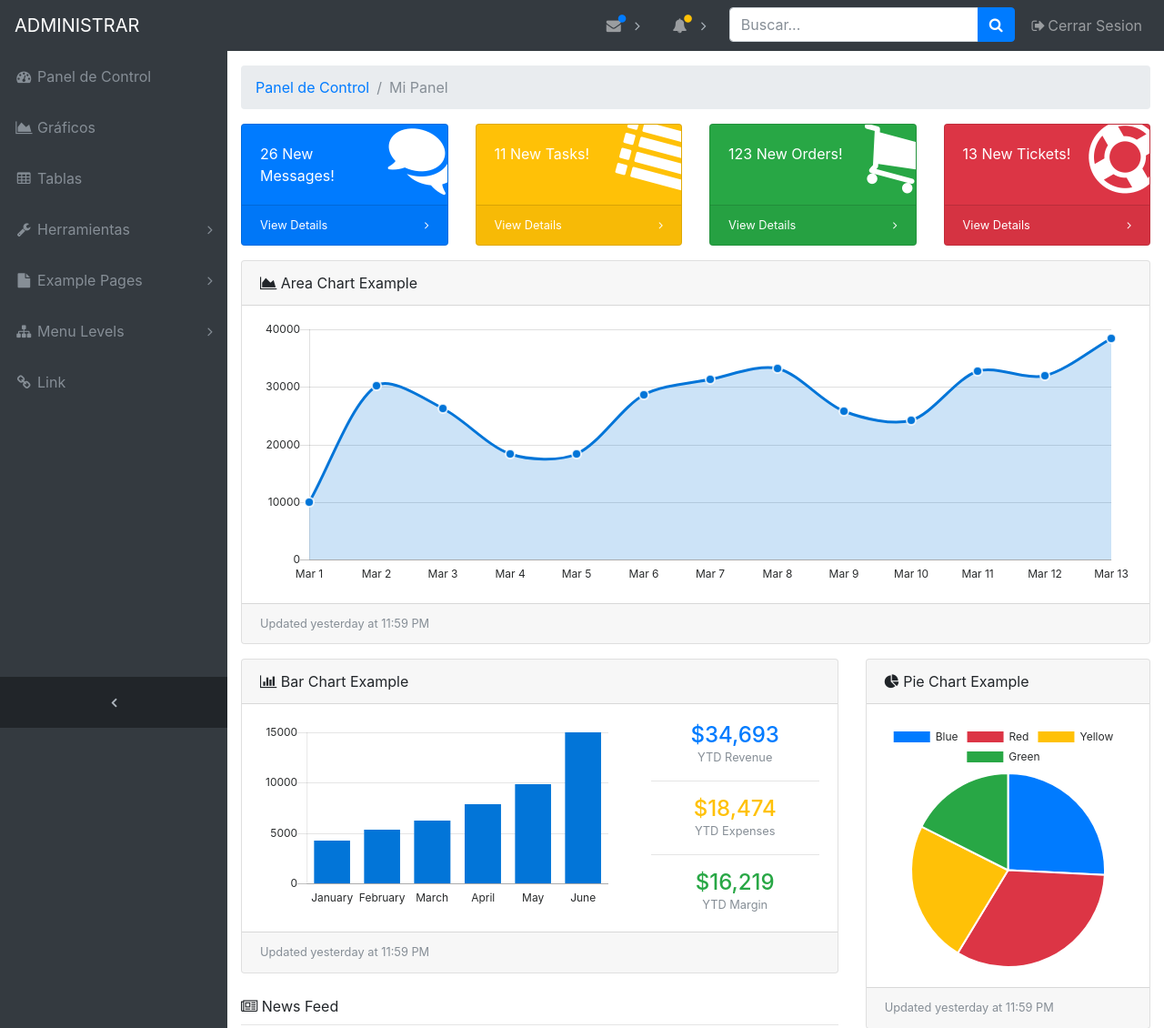
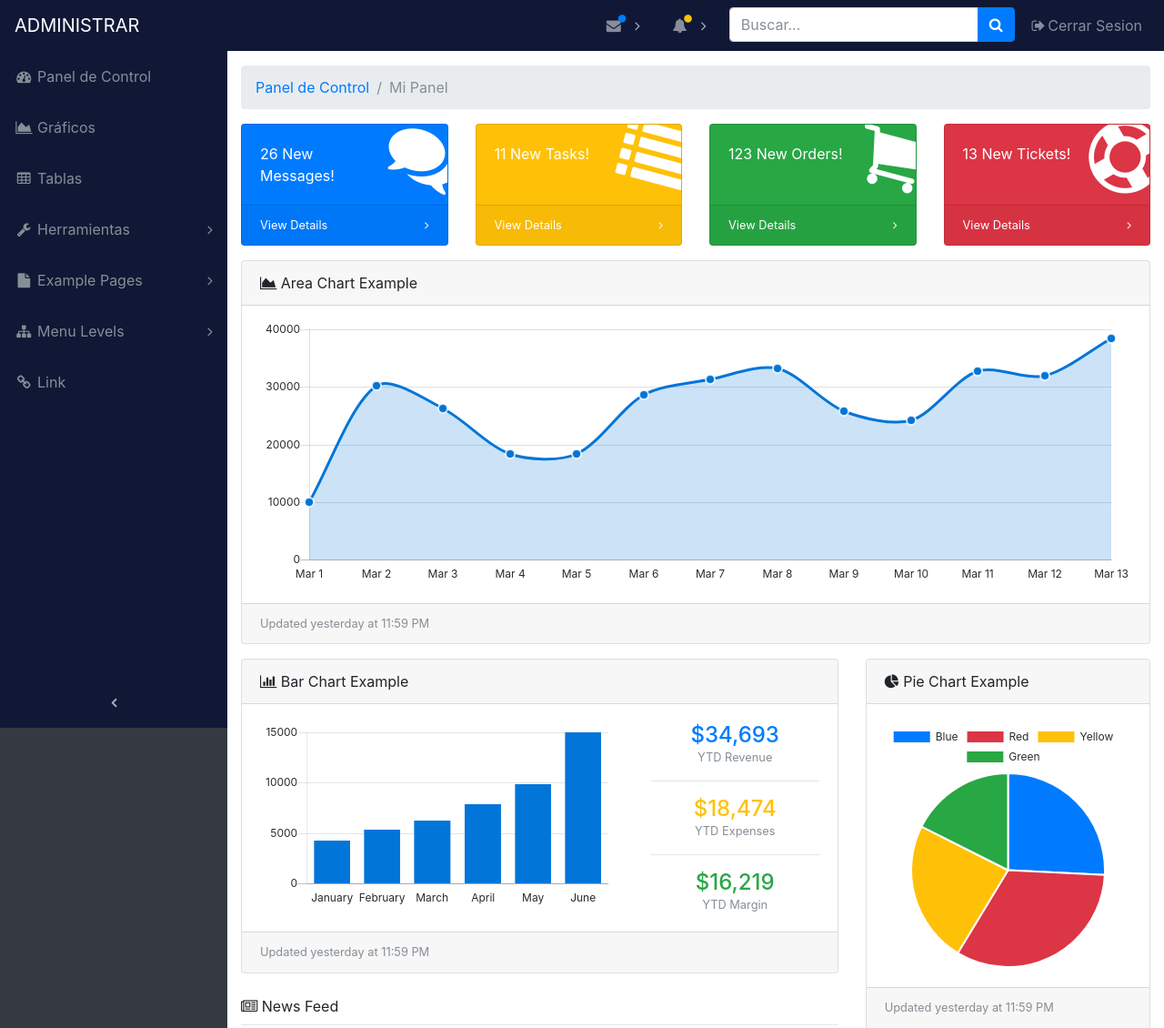
Before and after one commit to rolv44/SisExa, a PHP site: page /manage/index.php in a window 1280 px wide. Shown: the top 1130 px of the page at 91% size. Run offline with PHP 8.4, Linux system fonts and the light colour scheme; grey boxes labelled with a size stand in for pictures from a placeholder-image service; some libraries are stand-ins or nearby versions.

Commit message:
Cambio de color del modulo del administrador.

```diff
--- a/manage/css/sb-admin.css
+++ b/manage/css/sb-admin.css
@@ -3,6 +3,9 @@
  * Copyright 2013-2017 Start Bootstrap
  * Licensed under MIT (https://github.com/BlackrockDigital/startbootstrap-sb-admin/blob/master/LICENSE)
  */
+ .nav-config{
+ background-color: rgb(16, 24, 54);
+ }
 html {
   position: relative;
   min-height: 100%; }
@@ -168,7 +171,7 @@ body.fixed-nav {
         padding: 1em; } }
 
 #mainNav.fixed-top.navbar-dark .sidenav-toggler {
-  background-color: #212529; }
+  background-color: rgb(16, 24, 54); }
   #mainNav.fixed-top.navbar-dark .sidenav-toggler a i {
     color: #adb5bd; }
 
@@ -260,7 +263,8 @@ body.sidenav-toggled .navbar-sidenav-tooltip.show {
 
 @media (min-width: 992px) {
   #mainNav.navbar-dark .navbar-collapse .navbar-sidenav {
-    background: #343a40; }
+  /*modifica el color de la barra de navecion*/
+    background: rgb(16, 24, 54); }
     #mainNav.navbar-dark .navbar-collapse .navbar-sidenav li.active a {
       color: white !important;
       background-color: #495057; }
--- a/manage/diseño/cabecera.php
+++ b/manage/diseño/cabecera.php
@@ -19,8 +19,8 @@
 </head>
 
 <body class="fixed-nav sticky-footer bg-dark" id="page-top">
-  <!-- Navigation-->
-  <nav class="navbar navbar-expand-lg navbar-dark bg-dark fixed-top" id="mainNav">
+  <!-- Navigation-->     <!-- bg-dark  para darle color oscuro al navbar-->
+  <nav class="navbar navbar-expand-lg navbar-dark fixed-top nav-config" id="mainNav">
     <a class="navbar-brand" href="index.php">ADMINISTRAR</a>
     <button class="navbar-toggler navbar-toggler-right" type="button" data-toggle="collapse" data-target="#navbarResponsive" aria-controls="navbarResponsive" aria-expanded="false" aria-label="Toggle navigation">
       <span class="navbar-toggler-icon"></span>
--- a/manage/index.php
+++ b/manage/index.php
@@ -1,5 +1,6 @@
 
 <?php include_once"diseño/cabecera.php";?>
+
   <div class="content-wrapper">
     <div class="container-fluid">
       <!-- Breadcrumbs-->
```
Also changed, not shown: manage/sesion.php (+7 -1 lines).
